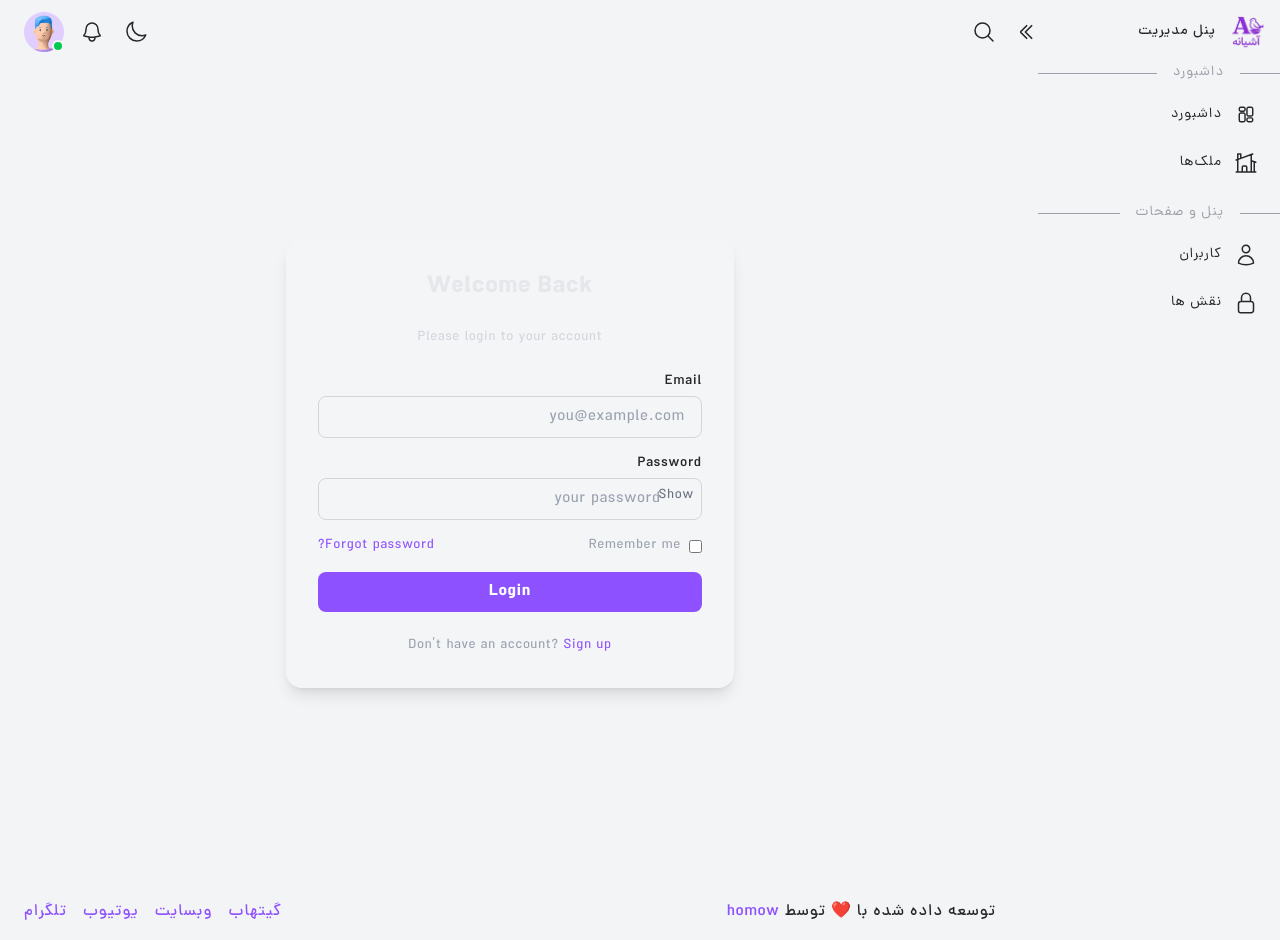
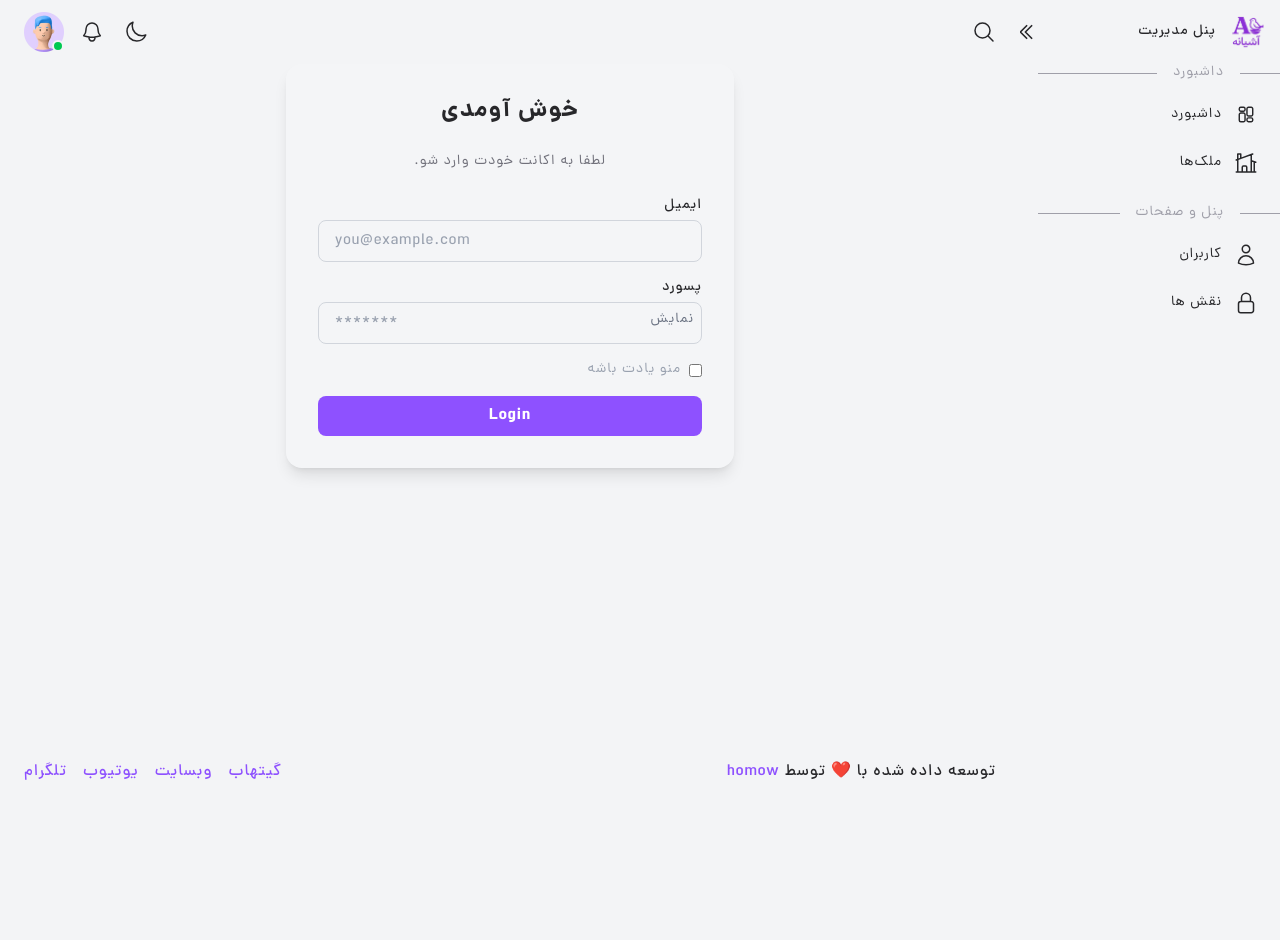
Before and after one commit to homow/home-nest-admin-react, a React (Vite) app: page /auth in a window 1280 px wide. After the commit the page ends 800 px from the top, so only its background shows below. Built offline with nearby package versions, Linux system fonts and the light colour scheme.

Commit message:
update login page UI

```diff
--- a/src/pages/Auth/index.jsx
+++ b/src/pages/Auth/index.jsx
@@ -1,5 +1,4 @@
 import {useEffect, useState} from "react"
-import {Link} from "react-router-dom";
 
 export default function Auth() {
     const [showPassword, setShowPassword] = useState(false);
@@ -22,15 +21,18 @@ export default function Auth() {
     }
 
     return (
-        <div className="min-h-screen flex items-center justify-center">
+        <div className="flex items-center justify-center">
             <div className="w-full max-w-md bg-white/10 rounded-2xl shadow-lg p-8 space-y-6">
-                <h2 className="text-2xl font-bold text-center text-gray-200">Welcome Back</h2>
-                <p className="text-sm text-center text-gray-300">Please login to your account</p>
+                <h2 className="text-2xl font-bold text-center">خوش آومدی</h2>
+                <p className="text-sm text-center text-secondary-txt">
+                    لطفا به اکانت خودت وارد شو.
+                </p>
 
                 <form className="space-y-4" onSubmit={loginHandler}>
                     <div>
-                        <label htmlFor="email" className="block text-sm font-medium">Email</label>
+                        <label htmlFor="email" className="block text-sm font-medium">ایمیل</label>
                         <input
+                            dir={"ltr"}
                             value={email}
                             onChange={event => setEmail(event.target.value)}
                             name="email"
@@ -42,23 +44,24 @@ export default function Auth() {
                     </div>
 
                     <div>
-                        <label htmlFor="password" className="block text-sm font-medium">Password</label>
+                        <label htmlFor="password" className="block text-sm font-medium">پسورد</label>
                         <div className="relative">
                             <input
+                                dir={"ltr"}
                                 value={password}
                                 onChange={event => setPassword(event.target.value)}
                                 name="password"
                                 type={showPassword ? "text" : "password"}
                                 id="password"
-                                placeholder="your password"
+                                placeholder="*******"
                                 className="mt-1 block w-full rounded-lg border border-gray-300 px-4 py-2 pr-10 placeholder-gray-400 focus:border-violet-500 focus:ring-1 focus:ring-violet-500 outline-none transition"
                             />
                             <button
                                 type="button"
                                 onClick={() => setShowPassword(!showPassword)}
-                                className="absolute right-2 top-2 text-sm text-gray-500 hover:text-violet-500"
+                                className="absolute right-2 top-2 text-sm text-gray-500 hover:text-violet-500 cursor-pointer"
                             >
-                                {showPassword ? "Hide" : "Show"}
+                                {showPassword ? "مخفی" : "نمایش"}
                             </button>
                         </div>
                     </div>
@@ -66,23 +69,17 @@ export default function Auth() {
                     <div className="flex items-center justify-between text-sm text-gray-400">
                         <label className="flex items-center gap-2">
                             <input type="checkbox" className="rounded border-gray-300" />
-                            Remember me
+                            منو یادت باشه
                         </label>
-                        <a href="#" className="text-violet-500 hover:underline">Forgot password?</a>
                     </div>
 
                     <button
                         type="submit"
-                        className="w-full bg-violet-500 text-white font-semibold rounded-lg py-2 hover:bg-violet-600 transition"
+                        className="w-full cursor-pointer bg-violet-500 text-white font-semibold rounded-lg py-2 hover:bg-violet-600 transition"
                     >
                         Login
                     </button>
                 </form>
-
-                <p className="text-sm text-center text-gray-400">
-                    Don’t have an account?{" "}
-                    <Link to="/auth/signup" className="text-violet-500 hover:underline">Sign up</Link>
-                </p>
             </div>
         </div>
     )
--- a/src/pages/Properties/routes/CreateProperties/index.jsx
+++ b/src/pages/Properties/routes/CreateProperties/index.jsx
@@ -1,5 +1,4 @@
-import {useEffect, useState} from "react"
-import {Link} from "react-router-dom"
+import {useEffect} from "react"
 
 export default function SignupForm() {
 
```
